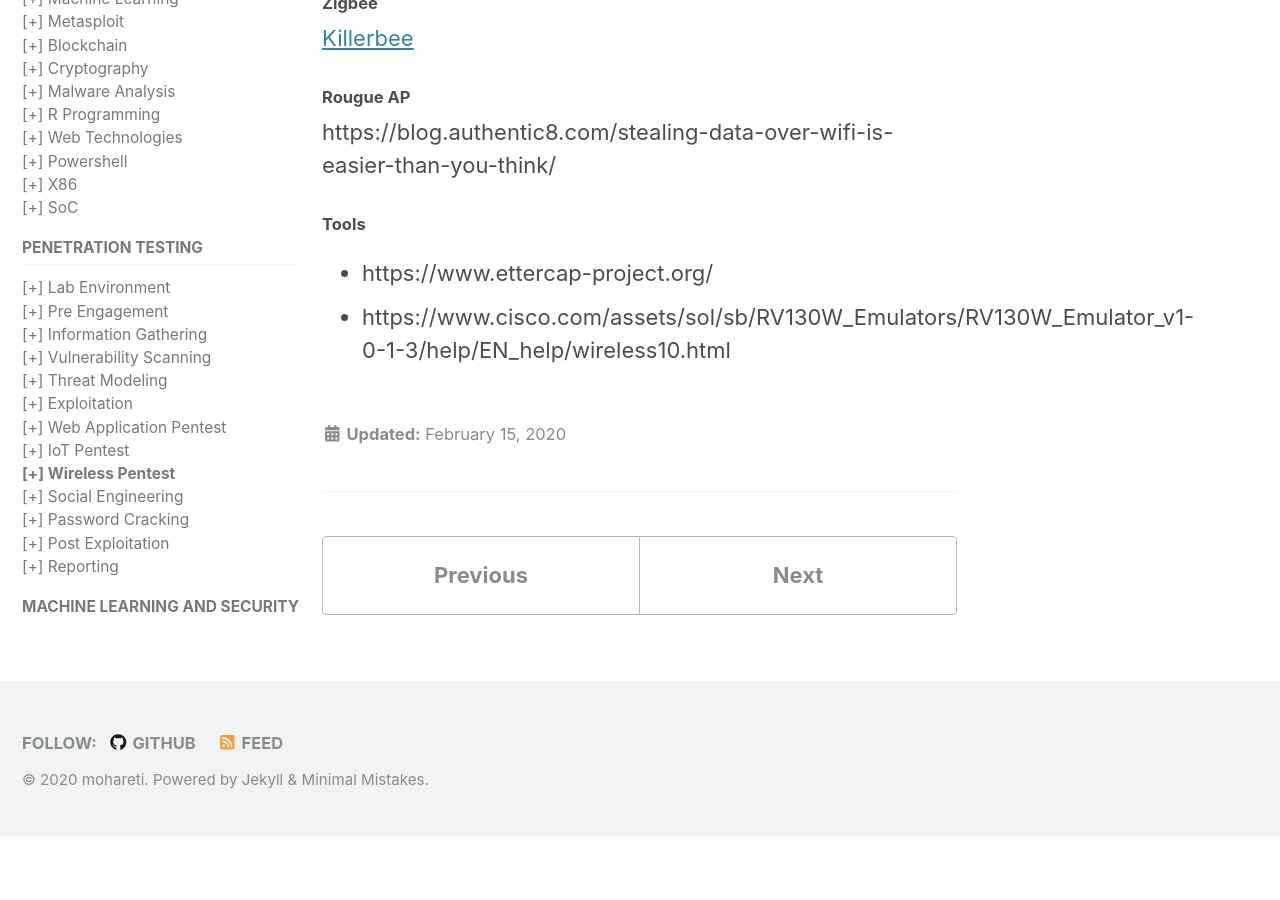
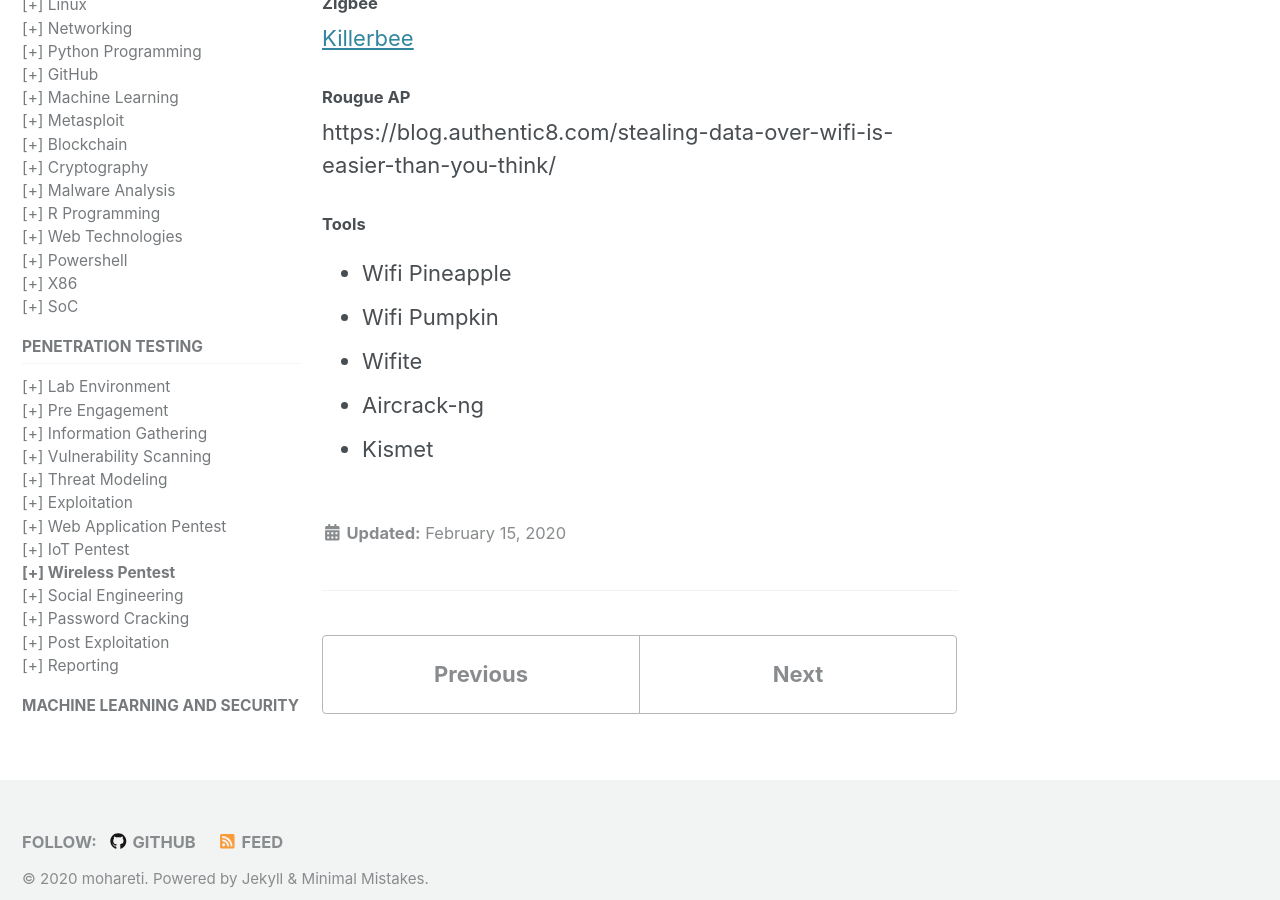
Before and after one commit to mohareti/cyberlab, a Jekyll site: the page built from _pentest/08_wireless-pentest.md, in a window 1280 px wide and 900 px high, scrolled down 734 px. Built offline with Jekyll 4.4.1, drawn with Linux system fonts in a browser that asks for light colours; cached includes are drawn as plain includes; nearby versions of some CDN libraries; before the commit the page ends 1569 px from its top, so only the background shows below that.

Commit message:
Update 08_wireless-pentest.md

```diff
--- a/_pentest/08_wireless-pentest.md
+++ b/_pentest/08_wireless-pentest.md
@@ -25,5 +25,8 @@ https://blog.authentic8.com/stealing-data-over-wifi-is-easier-than-you-think/
 
 
 #### Tools
-- https://www.ettercap-project.org/
-- https://www.cisco.com/assets/sol/sb/RV130W_Emulators/RV130W_Emulator_v1-0-1-3/help/EN_help/wireless10.html
+- Wifi Pineapple
+- Wifi Pumpkin
+- Wifite
+- Aircrack-ng
+- Kismet
```
